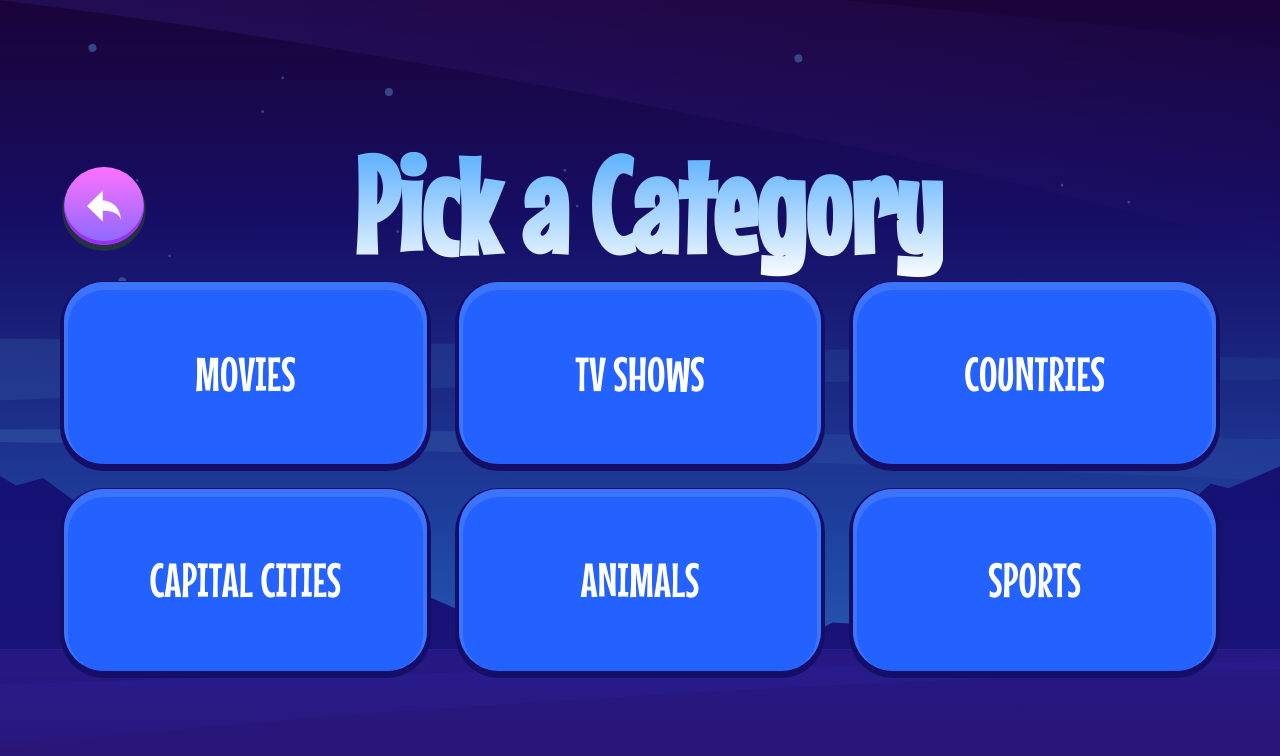
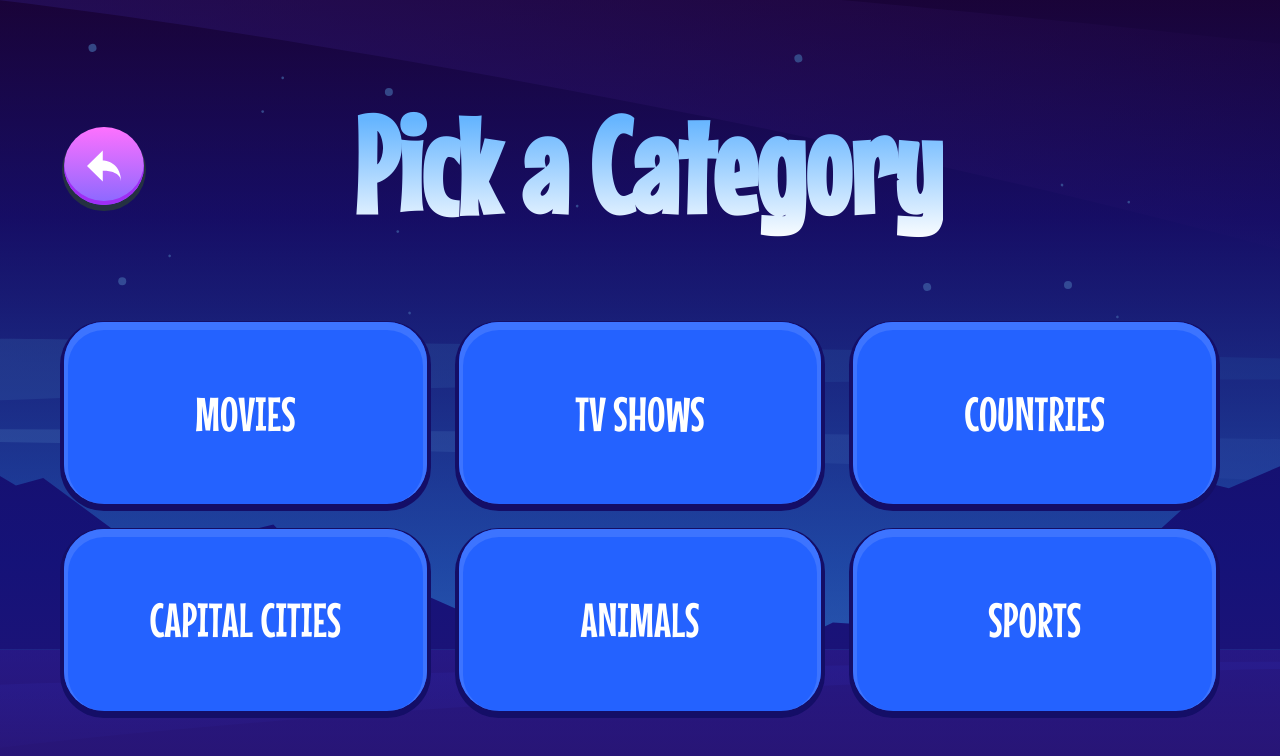
Before and after one commit to DaniilGurski/FM-Hangman, a React (Vite) app: page /categories in a window 1280 px wide. Shown: the top 756 px of the page. Built offline with nearby package versions, Linux system fonts and the light colour scheme.

Commit message:
styles for game components.

```diff
--- a/src/scss/components/_headers.scss
+++ b/src/scss/components/_headers.scss
@@ -16,8 +16,11 @@
 
 
 .game-header {
+    --gap: #{rem(48)};
+
     margin-block: rem(60) rem(88);
     justify-content: space-between;
+    flex-direction: column;
 
     // left and right part of the header
     > div {
@@ -39,4 +42,9 @@
             --icon-size: #{rem(53)};
         }
     }
+
+
+    @include mq-min($medium-screen-size) {
+        flex-direction: row;
+    }
 }
--- a/src/scss/components/_keyboard.scss
+++ b/src/scss/components/_keyboard.scss
@@ -6,6 +6,7 @@
         flex-wrap: wrap;
         font-size: $font-size-medium;
 
+        // This can be added, but we can play around with nth child to not apply this rule for last letter
         // > li {
         //     flex: 1;
         // }
--- a/src/scss/components/_mystery-word.scss
+++ b/src/scss/components/_mystery-word.scss
@@ -4,7 +4,6 @@
     display: flex;
     justify-content: center;
     flex-wrap: wrap;
-
 
     gap: clamp(rem(12), 4vw, 1rem);
 
@@ -26,8 +25,27 @@
         opacity: .25;
         user-select: none;
 
+
+        &--revealed {
+            opacity: 1;
+            color: $clr-white;
+        }
+
         @include mq-min($medium-screen-size) {
             border-radius: rem(40);
         }
     }
+
+    // create space block between words
+    @include mq-min($medium-screen-size) {
+        > li:not(:last-child) {
+            display: flex;
+
+            &::after {
+                content: "";
+                width: min(12vw, 88px);
+                aspect-ratio: 1;
+            }
+        }
+    }
 }
--- a/src/scss/pages/_categories.scss
+++ b/src/scss/pages/_categories.scss
@@ -1,5 +1,6 @@
 @use '../abstracts/' as *;
 
+// FIXME: this causes text overflow
 .categories-page {
-    --gap: clamp(#{rem(80)}, 4vw, #{rem(115)});
+    @include grid($gap: clamp(#{rem(80)}, 4vw, #{rem(115)}));
 }
```
